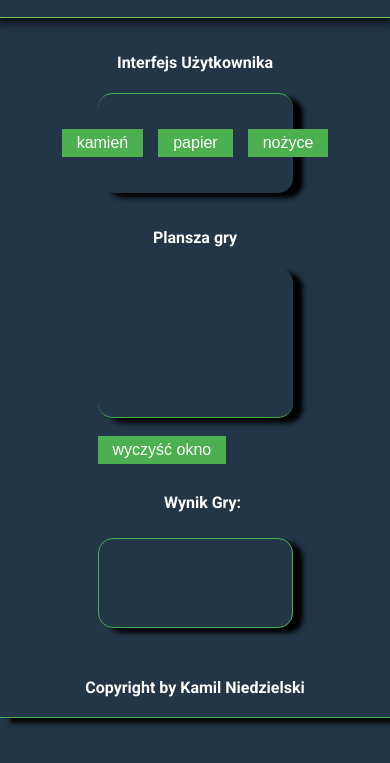
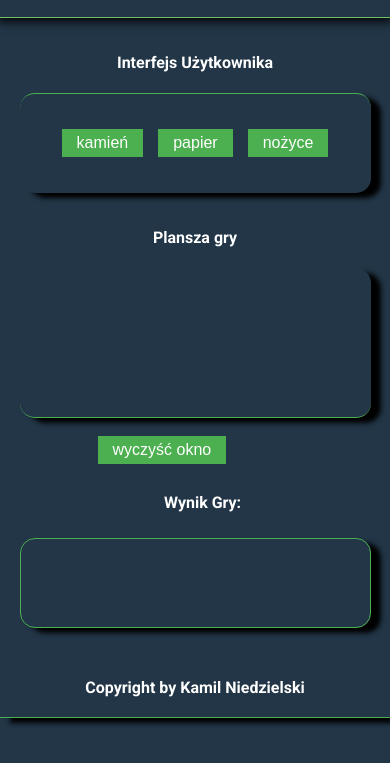
Before and after one commit to niedzielskiauto/javascript-prework, a website: page index.html in a window 390 px wide. Shown: the part 51-814 px from the top of the page. Drawn offline with Linux system fonts and the light colour scheme.

Commit message:
Add RWD functionality

```diff
--- a/index.html
+++ b/index.html
@@ -2,6 +2,8 @@
 <html lang="pl">
     <head>
         <meta charset="UTF-8">
+        <meta http-equiv="X-UA-Compatible" content="IE=edge">
+        <meta name="viewport" content="width=device-width, initial-scale=1.0">
         <meta name="author" content="Kamil Niedzielski">
         <title>Kamień, papier, nożyce</title>
         <link rel="stylesheet" href="css/style.css">
--- a/sass/style.scss
+++ b/sass/style.scss
@@ -182,3 +182,11 @@ body {
     margin-bottom: 30px;
     border-bottom: 1px solid #4CAF50;
 }
+
+/* Main rwd styles */
+
+@media (max-width: 583px){
+    #interface, #messages, #result {
+        width: 90%;
+    }
+}
```
Also changed, not shown: css/style.css, 1 other file.
